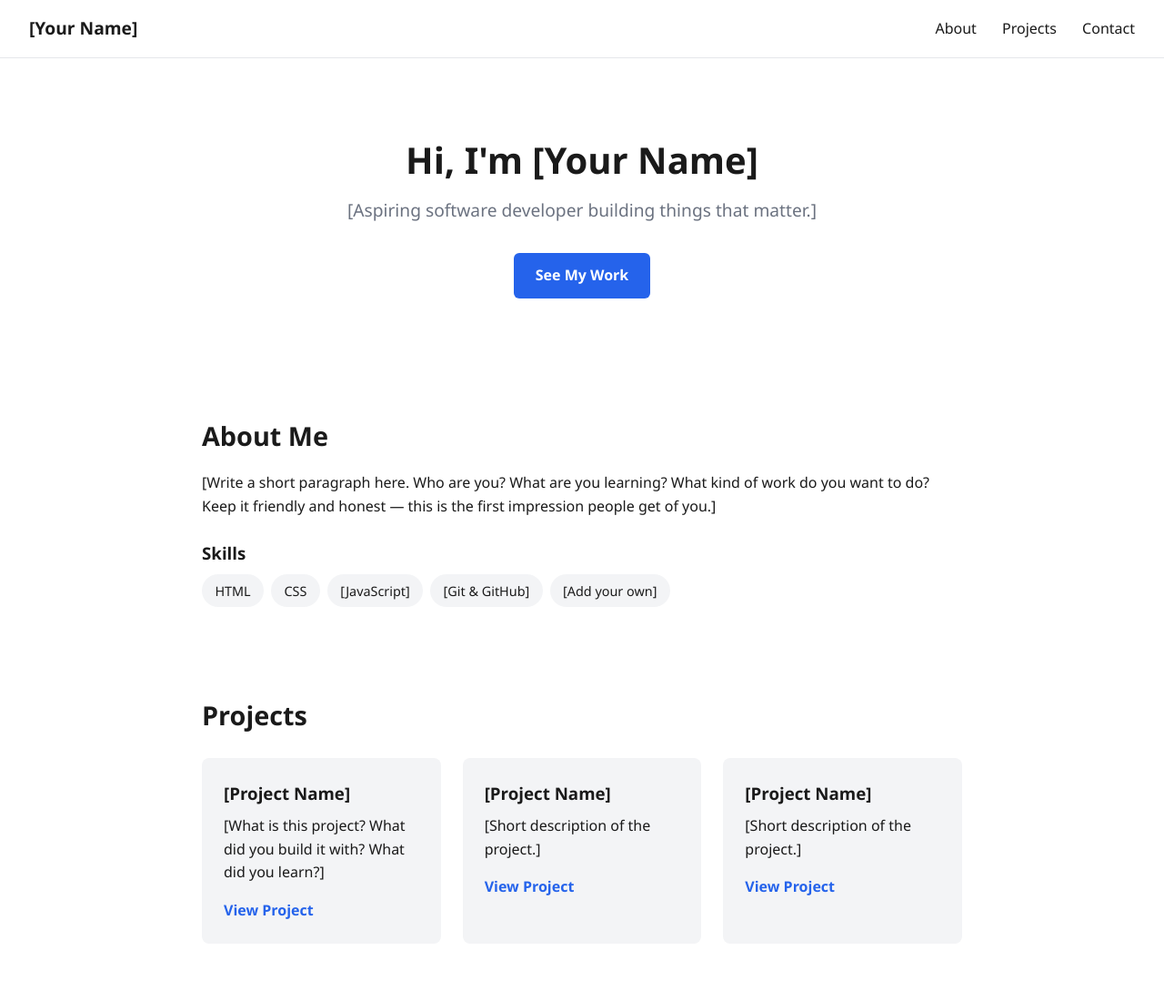
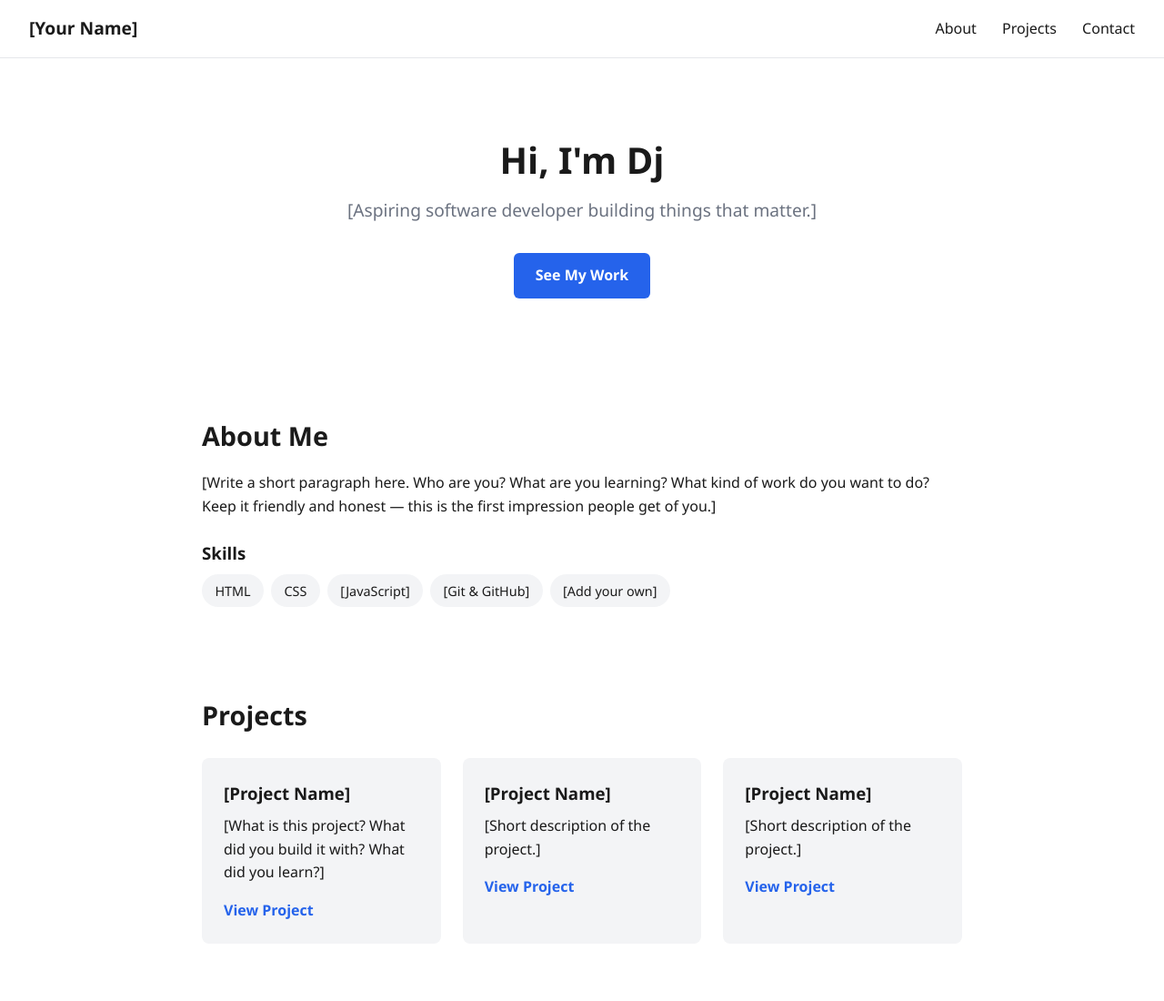
Before and after one commit to dmoore-ui/dmoore-ui.github.io, a plain HTML site: page index.html in a window 1280 px wide. Shown: the top 1100 px of the page at 91% size. Drawn offline with Linux system fonts and the light colour scheme.

Commit message:
Init: *44 "[Your name]" to "Dj""

```diff
--- a/index.html
+++ b/index.html
@@ -41,7 +41,7 @@
   <!-- ===================== HERO / INTRO ===================== -->
   <header id="top" class="hero">
     <!-- REPLACE: your name -->
-    <h1>Hi, I'm [Your Name]</h1>
+    <h1>Hi, I'm Dj</h1>
 
     <!-- REPLACE: one sentence about who you are -->
     <p class="tagline">[Aspiring software developer building things that matter.]</p>
```
